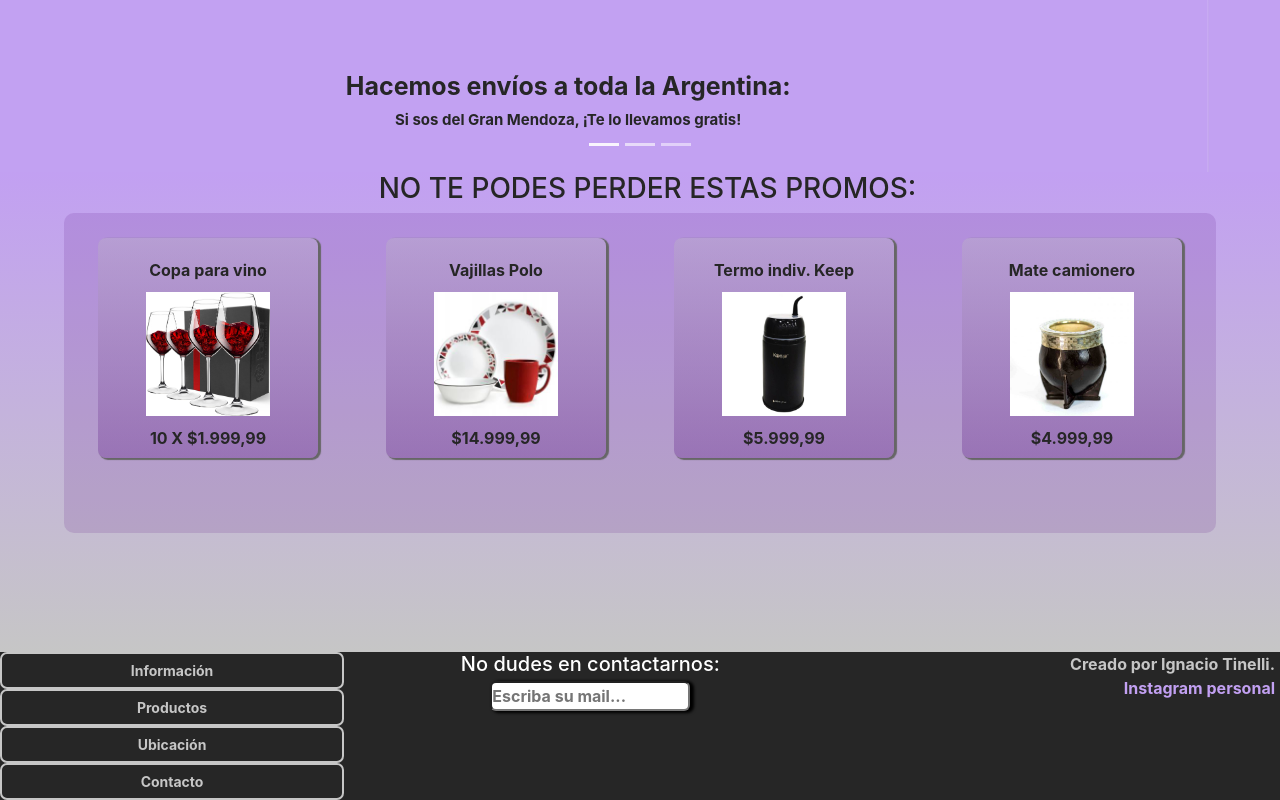
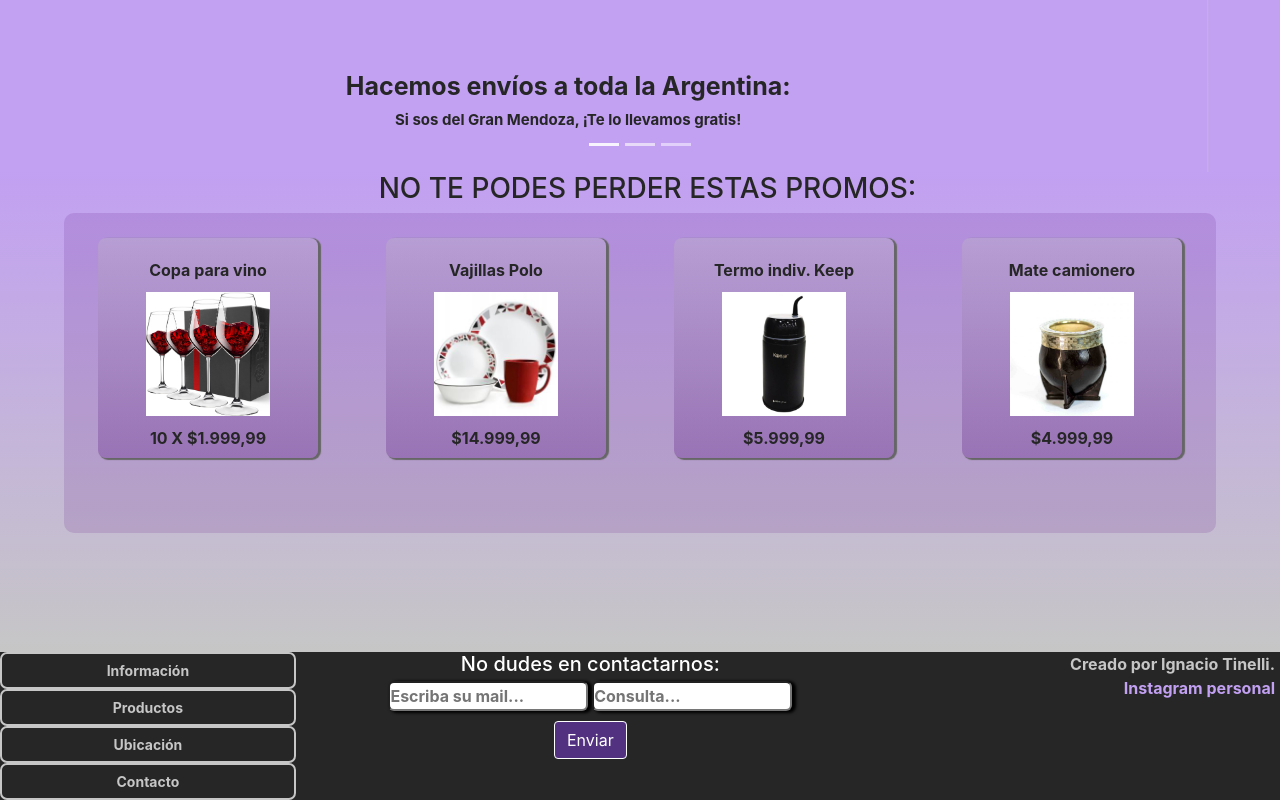
Before and after one commit to tinellignacio/bazar-del-chef, a website: page index.html in a window 1280 px wide. Shown: the part 380-1180 px from the top of the page. Drawn offline with nearby package versions, Linux system fonts and the light colour scheme.

Commit message:
Correccion footer (18/04/2022)

```diff
--- a/index.html
+++ b/index.html
@@ -122,8 +122,13 @@
         </div>
 
         <div class="mail">
-            <h3>No dudes en contactarnos:</h3>
+            <h3 class="mail3">No dudes en contactarnos:</h3>
             <input type="email" name="mail" placeholder="Escriba su mail..." class="mail2">
+            <input type="text" name="mensaje" placeholder="Consulta..." class="mail2">
+
+            <div class="col-12">
+                <button type="submit" class="btn btn-primary boton">Enviar</button>
+            </div>
         </div>
 
         <div>
```
Also changed, not shown: pages/contacto.html (+1 -0 lines), pages/informacion.html (+5 -0 lines), pages/productos.html (+5 -0 lines), pages/ubicacion.html (+6 -1 lines).
